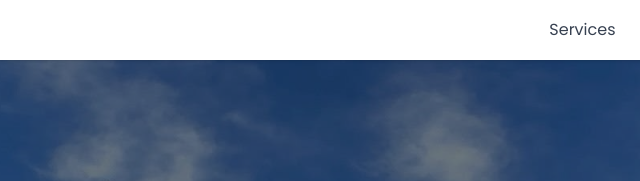
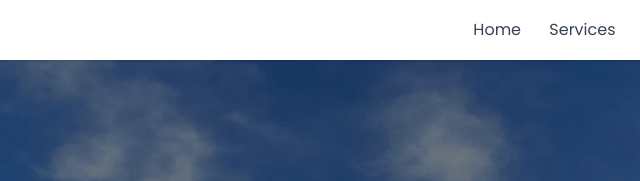
Before and after one commit to SpaceStudiosInc/BigSqueege, a plain HTML site: page index.html in a window 1280 px wide. Shown: the top 181 px of the page, 479-1119 px from the left. Drawn offline with nearby package versions, Linux system fonts and the light colour scheme.

Commit message:
Update index.html

```diff
--- a/index.html
+++ b/index.html
@@ -27,6 +27,7 @@
     <div class="max-w-7xl mx-auto px-4 py-4 flex justify-between items-center">
       <a href="index.html" class="text-xl font-bold text-blue-600">The Window Guys</a>
       <div class="space-x-6 hidden md:block">
+        <a href="index.html" class="text-gray-700 hover:text-blue-600">Home</a>
         <a href="services.html" class="text-gray-700 hover:text-blue-600">Services</a>
         <a href="about.html" class="text-gray-700 hover:text-blue-600">About</a>
         <a href="contact.html" class="text-gray-700 hover:text-blue-600">Contact</a>
```
